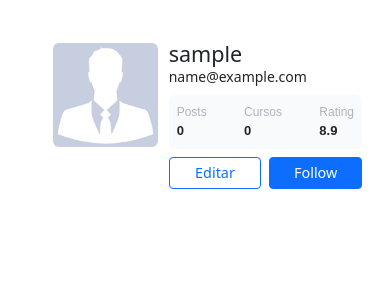
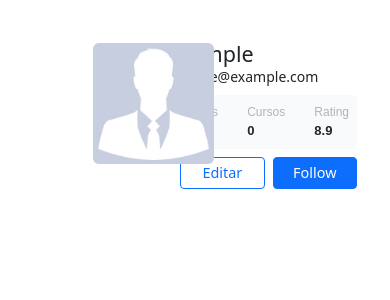
Before and after one commit to Marcus-Coelho/MyfirstFlaskPagePythonPic, a Flask app: page /perfil in a window 390 px wide. Shown: the part 80-380 px from the top of the page. Run offline with Flask 3, Linux system fonts and the light colour scheme; the visitor is signed in with stand-in values (Sample User, id 1); data that the repository does not hold is empty.

Commit message:
tentativa de resolver a responsividade

```diff
--- a/comunidade/static/css/perfil.css
+++ b/comunidade/static/css/perfil.css
@@ -1,8 +1,8 @@
 /* Card de perfil */
 .card {
-    width: 600px;
+    width: 500px;
     /* Aumenta a largura do card */
-    margin-left: 20px;
+    margin-left: 5px;
     /* Espaçamento da margem esquerda */
     border: none;
     border-radius: 10px;
@@ -14,7 +14,7 @@
 /* Imagem do perfil */
 .image img {
     margin-right: 10px;
-    margin-left: 5px;
+    margin-left: 50px;
     /* Espaço maior entre imagem e texto */
     width: 155px;
     /* Largura fixa da imagem */
@@ -55,7 +55,7 @@
 .container.height-100 {
     margin-top: 10px;
     /* Espaçamento vertical (de cima para baixo) */
-    margin-left: 10px;
+    margin-left: 5px;
     /* Espaçamento horizontal (da margem esquerda) */
     display: block;
     /* Certifica-se de que o container seja tratado como bloco */
@@ -121,7 +121,7 @@
 }
 
 /* Ajustes gerais para dispositivos móveis */
-@media (max-width: 576px) {
+@media (max-width: 830px) {
     .card {
         width: 100%;
         padding: 10px;
```
Also changed, not shown: comunidade/static/fotos_perfil/download.jpg (added).
